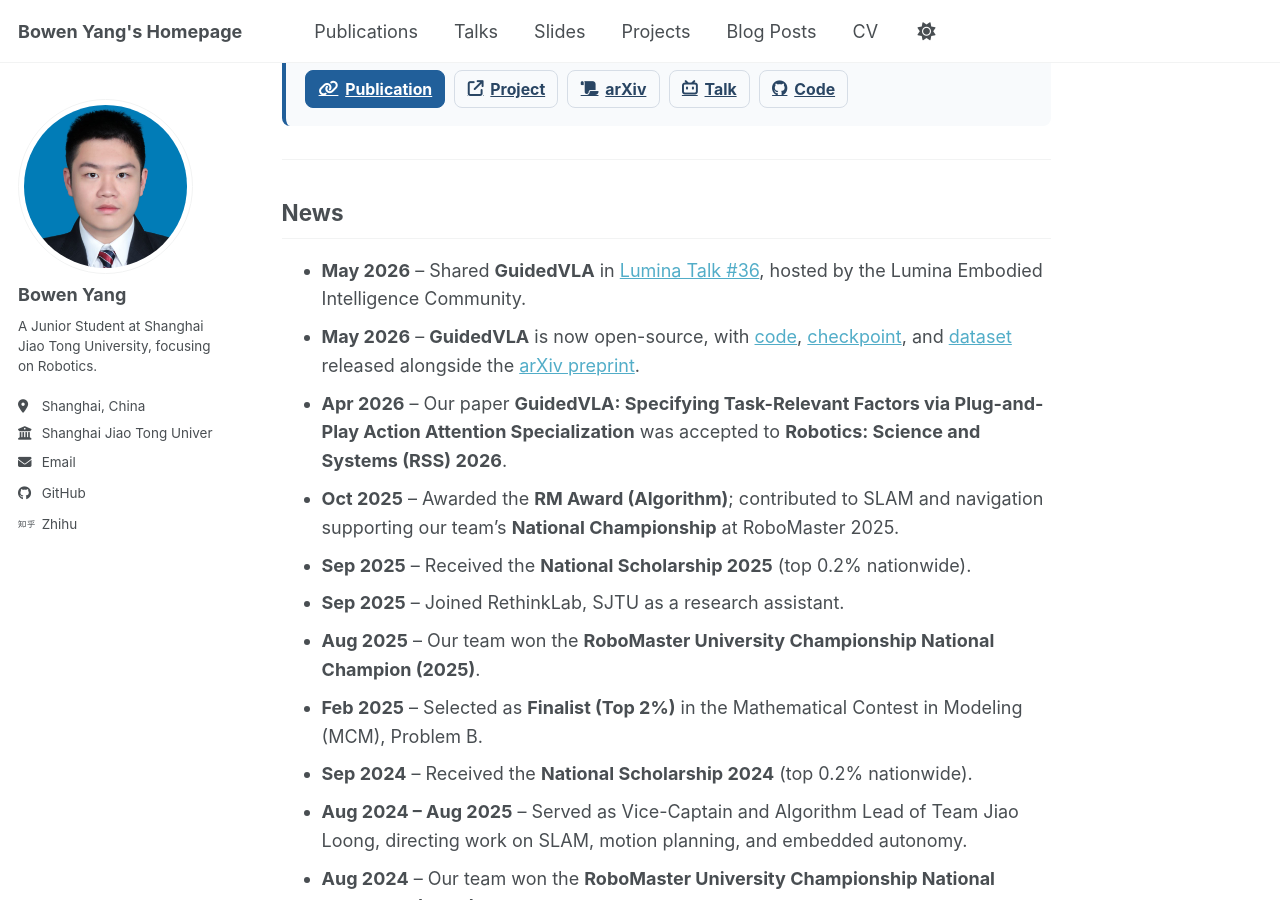
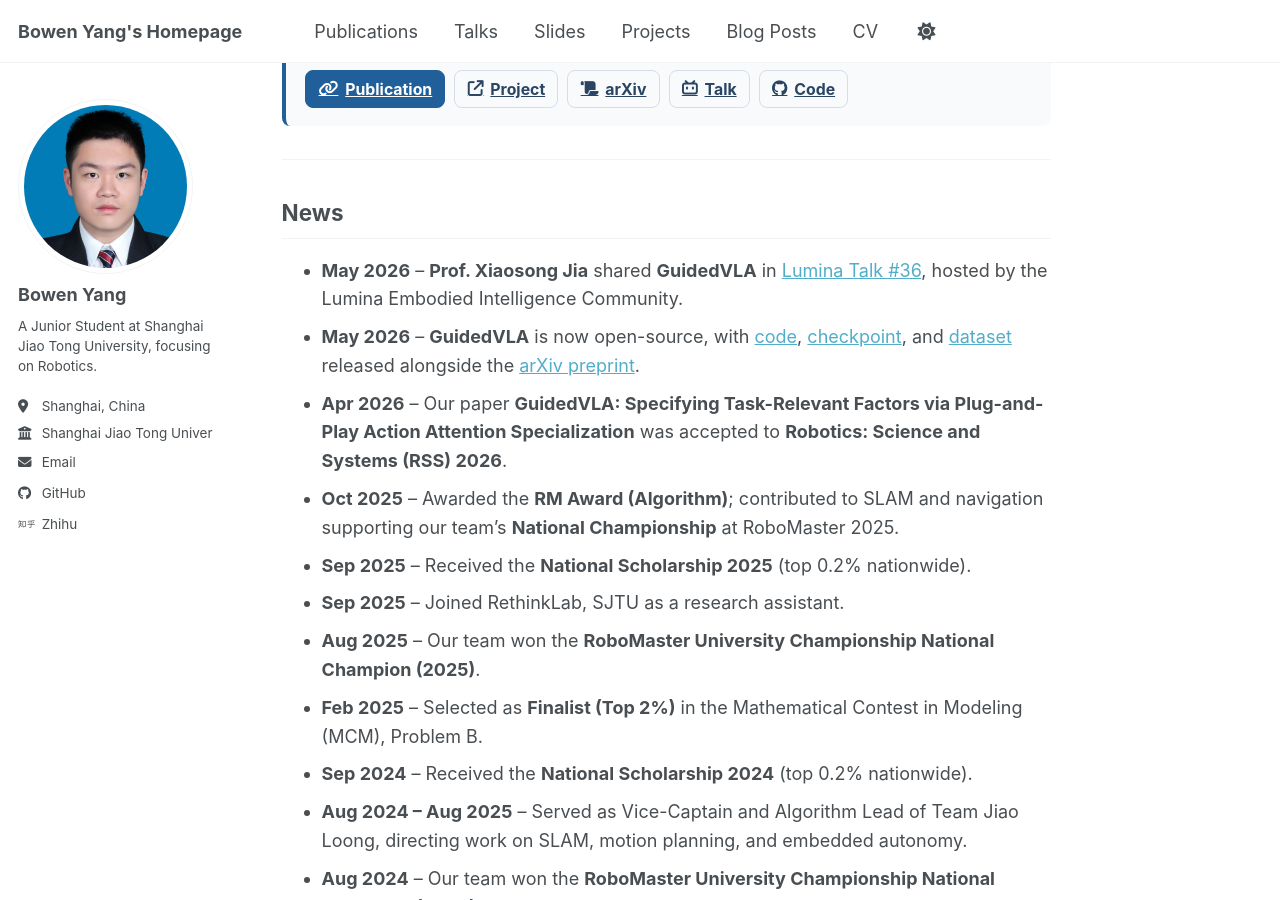
Before and after one commit to ybwowen/ybwowen.github.io, a Jekyll site: the page built from _pages/about.md, in a window 1280 px wide and 900 px high, scrolled down 3070 px. Built offline with Jekyll 4.4.1, drawn with Linux system fonts in a browser that asks for light colours; a script bundle is joined from its source files by our own code; library files that are not in the unit come from our copies.

Commit message:
Correct GuidedVLA Lumina Talk attribution

```diff
--- a/_pages/about.md
+++ b/_pages/about.md
@@ -168,7 +168,7 @@ My broader technical interests include **SLAM**, **motion planning**, **sensor f
 
 ## News
 
-- <strong>May 2026</strong> – Shared <strong>GuidedVLA</strong> in <a href="https://www.bilibili.com/video/BV16nL26uELc/">Lumina Talk #36</a>, hosted by the Lumina Embodied Intelligence Community.
+- <strong>May 2026</strong> – <strong>Prof. Xiaosong Jia</strong> shared <strong>GuidedVLA</strong> in <a href="https://www.bilibili.com/video/BV16nL26uELc/">Lumina Talk #36</a>, hosted by the Lumina Embodied Intelligence Community.
 - <strong>May 2026</strong> – <strong>GuidedVLA</strong> is now open-source, with <a href="https://github.com/GuidedVLA/GuidedVLA">code</a>, <a href="https://huggingface.co/ybwowen/pi0-libero-object-depth-skill">checkpoint</a>, and <a href="https://huggingface.co/datasets/ybwowen/libero">dataset</a> released alongside the <a href="https://arxiv.org/abs/2605.12369">arXiv preprint</a>.
 - <strong>Apr 2026</strong> – Our paper <strong>GuidedVLA: Specifying Task-Relevant Factors via Plug-and-Play Action Attention Specialization</strong> was accepted to <strong>Robotics: Science and Systems (RSS) 2026</strong>.
 - <strong>Oct 2025</strong> – Awarded the <strong>RM Award (Algorithm)</strong>; contributed to SLAM and navigation supporting our team’s <strong>National Championship</strong> at RoboMaster 2025.
```
Also changed, not shown: _talks/2026-05-20-guidedvla-lumina-talk.md (+1 -1 lines).
